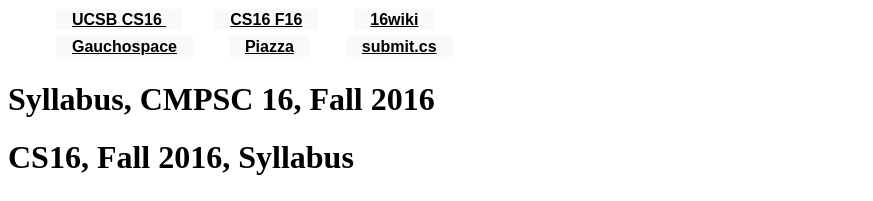
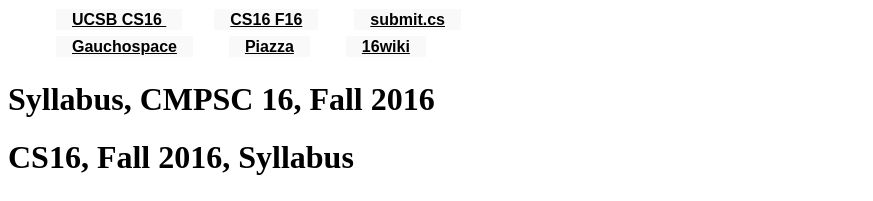
Before and after one commit to ucsb-cs16-s16/https-ucsb-cs16-s17.github.io, a Jekyll site: the page built from _info/syllabus.md, in a window 1280 px wide. Shown: the top 201 px of the page, without its empty margins (0-873 px from the left). Built offline with Jekyll 4.4.1, drawn with Linux system fonts in a browser that asks for light colours; part of the change alters nothing that is shown.

```diff
--- a/_includes/nav.html
+++ b/_includes/nav.html
@@ -3,14 +3,14 @@
   <ul>
     <li><a href="https://ucsb-cs16.github.io">UCSB {{site.course}} </a></li>
     <li><a href="/" class="ui-btn-active">{{site.course}} {{site.qtr}}</a></li>
-    <li><a href="{{site.legacy_wiki_url}}">{{site.legacy_wiki_name}}</a></li>
+     <li><a href="https://submit.cs.ucsb.edu">submit.cs</a></li>
   </ul>
  </nav>
  <nav data-role="navbar" data-grid-"d">
   <ul>
    <li><a href="https://gauchospace.ucsb.edu/courses/course/view.php?id=12634">Gauchospace</a></li>
    <li><a href="https://piazza.com/class/ip8n7rmttev4wi">Piazza</a></li>
-   <li><a href="https://submit.cs.ucsb.edu">submit.cs</a></li>
+    <li><a href="{{site.legacy_wiki_url}}">{{site.legacy_wiki_name}}</a></li>
   </ul>
  </nav>
  {% if page.layout == "hwk" %}
```
